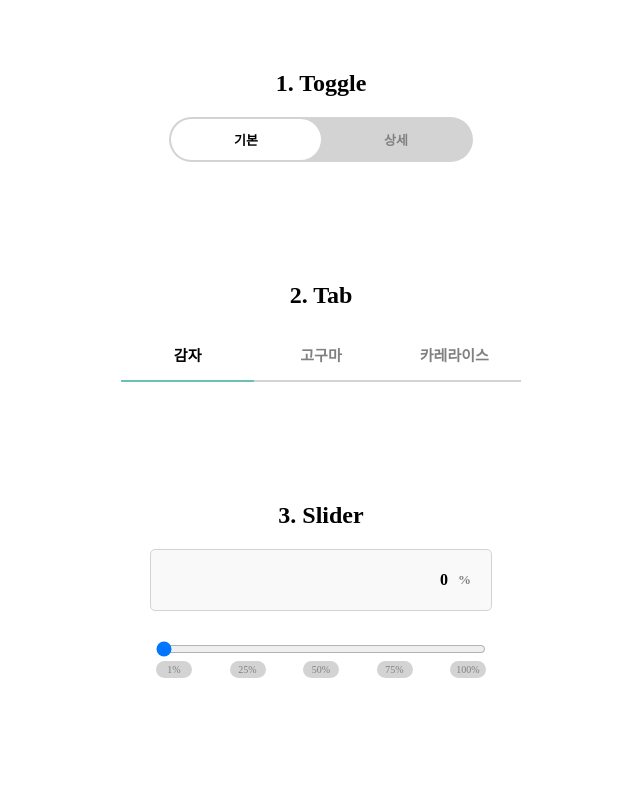
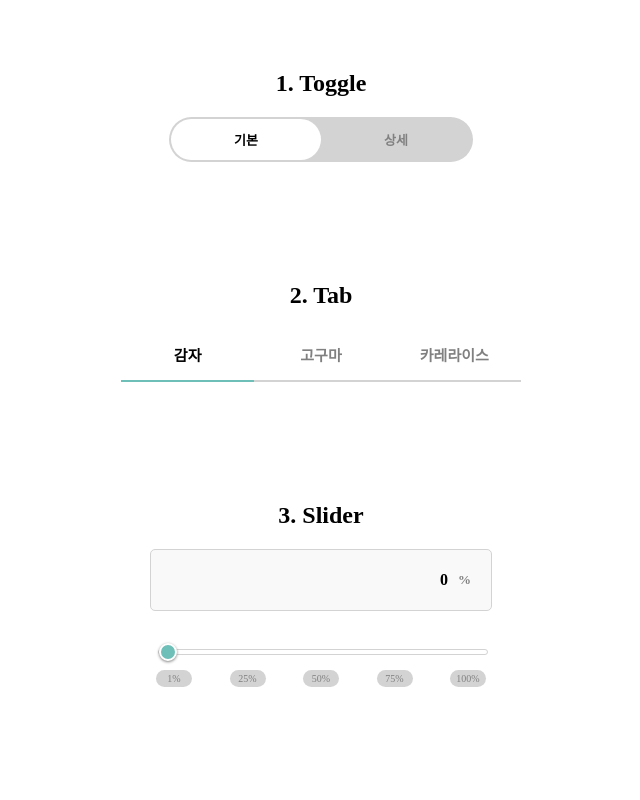
Before and after one commit to daseuls/wanted_pre_onboarding, a React (Create React App) app: page / in a window 1280 px wide. Shown: the top 800 px of the page, without its empty margins (319-959 px from the left). Built offline with nearby package versions, Linux system fonts and the light colour scheme.

Commit message:
style: slider.js input style 수정

```diff
--- a/src/components/Slider.js
+++ b/src/components/Slider.js
@@ -18,7 +18,6 @@ export default function Slider() {
         <Value>{value}</Value>
         <ValuePercent>%</ValuePercent>
       </ValueBox>
-
       <ValueBarContainer>
         <SlideInput
           type="range"
@@ -54,20 +53,20 @@ const Value = styled.p`
 
 const ValueBox = styled.div`
   display: flex;
+  justify-content: flex-end;
+  align-items: center;
+  padding: 5px 20px;
   width: 300px;
   background-color: #f9f9f9;
   border: 1px solid lightgray;
   border-radius: 5px;
-  padding: 5px 20px;
-  justify-content: flex-end;
-  align-items: center;
 `;
 
 const ValuePercent = styled.p`
-  font-size: 13px;
+  margin-left: 10px;
   color: gray;
   font-weight: 700;
-  margin-left: 10px;
+  font-size: 13px;
 `;
 
 const ValueBarContainer = styled.div`
@@ -77,27 +76,56 @@ const ValueBarContainer = styled.div`
 
 const Button = styled.div`
   width: 30px;
+  padding: 3px;
+  text-align: center;
+  font-size: 10px;
+  color: gray;
   background-color: lightgrey;
   border-radius: 10px;
-  font-size: 10px;
-  padding: 3px;
-  text-align: center;
-  color: gray;
+  cursor: pointer;
+
   :hover {
+    color: white;
     background-color: #6ebfb8;
-    color: white;
   }
 `;
 
 const SlideInput = styled.input`
   width: 100%;
-  margin: 0;
+  margin-bottom: 15px;
   padding: 0;
+  cursor: pointer;
+
+  -webkit-appearance: none;
+
+  ::-webkit-slider-runnable-track {
+    width: 300px;
+    height: 6px;
+    background: linear-gradient(
+      90deg,
+      #6ebfb8 0%,
+      #6ebfb8 ${(props) => props.value}%,
+      white ${(props) => props.value}%
+    );
+    border: 1px solid lightgray;
+    border-radius: 3px;
+  }
+
+  ::-webkit-slider-thumb {
+    -webkit-appearance: none;
+    margin-top: -7px;
+    background: #6ebfb8;
+    width: 18px;
+    height: 18px;
+    border-radius: 50%;
+    border: 2.5px solid white;
+    box-shadow: 0px 1px 3px gray;
+    cursor: pointer;
+  }
 `;
 
 const ButtonContainer = styled.div`
   display: flex;
+  justify-content: space-between;
   width: 100%;
-  justify-content: space-between;
-  /* background-color: yellow; */
 `;
```
